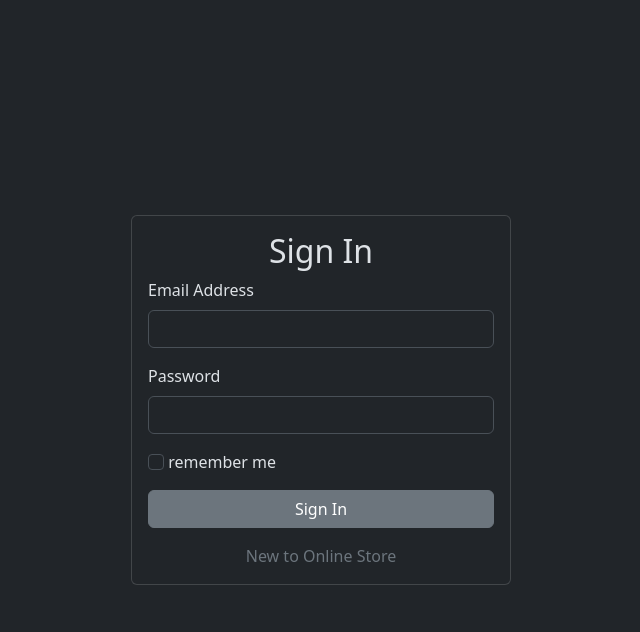
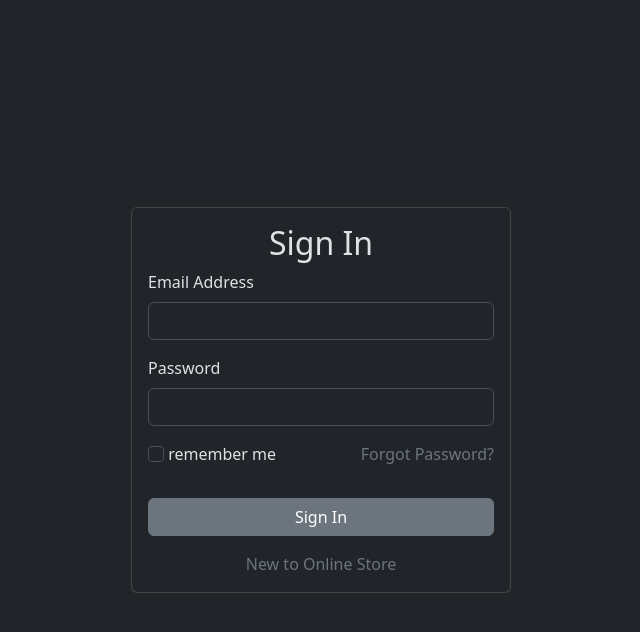
Before and after one commit to RYZENRADEON/Online-Store, a PHP site: page / in a window 1280 px wide. Shown: the top 632 px of the page, without its empty margins (319-959 px from the left). Run offline with PHP 8.4, Linux system fonts and the light colour scheme.

Commit message:
added forget password section

```diff
--- a/index.php
+++ b/index.php
@@ -42,8 +42,18 @@ session_status();
                         </div>
 
                         <div class="col-12 mb-3">
-                            <input type="checkbox" class="form-check-input" id="rememberMe">
-                            <label for="rememberMe" class="form-check-label">remember me</label>
+                            <div class="row">
+
+                                <div class="col-6 mb-3">
+                                    <input type="checkbox" class="form-check-input" id="rememberMe">
+                                    <label for="rememberMe" class="form-check-label">remember me</label>
+                                </div>
+
+                                <div class="col-6 mb-3 text-end">
+                                    <a href="forgot-password.php" class="text-decoration-none link-secondary">Forgot Password?</a>
+                                </div>
+
+                            </div>
                         </div>
 
                         <div class="d-grid mb-3">
```
